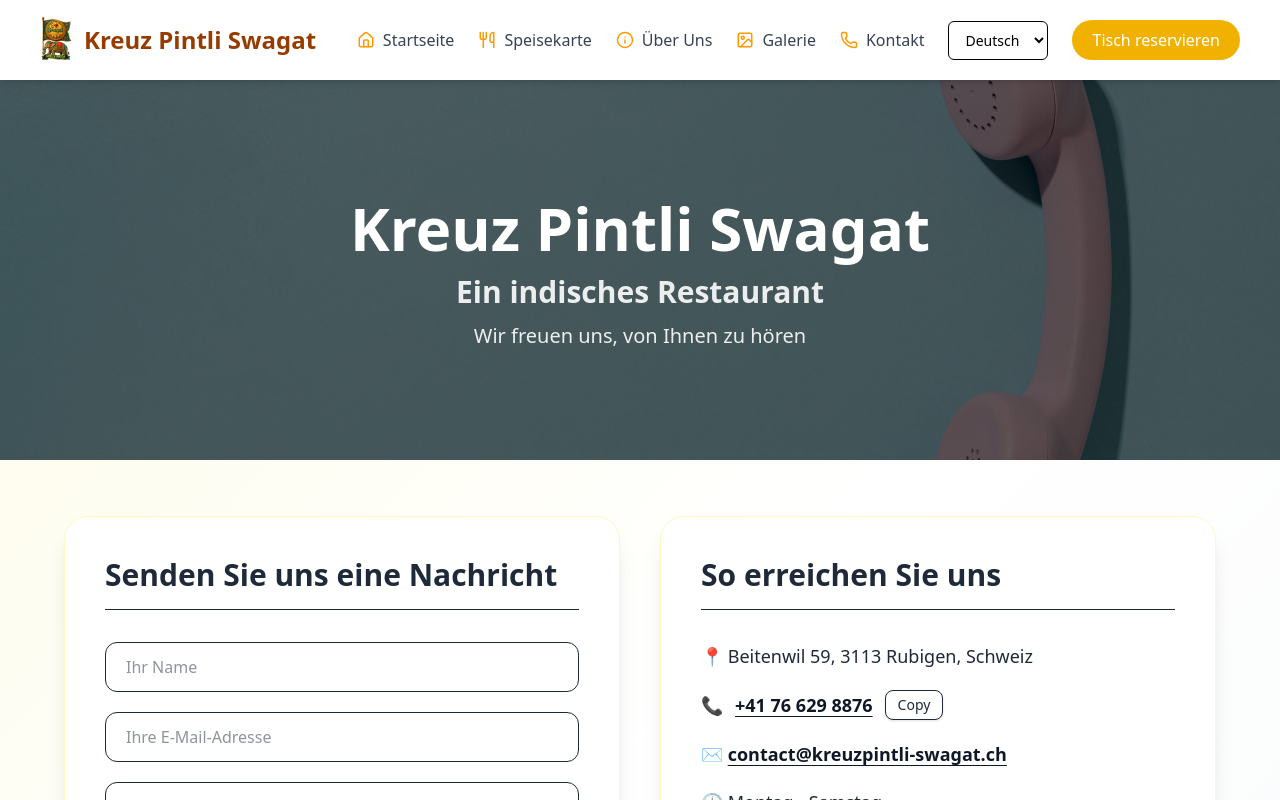
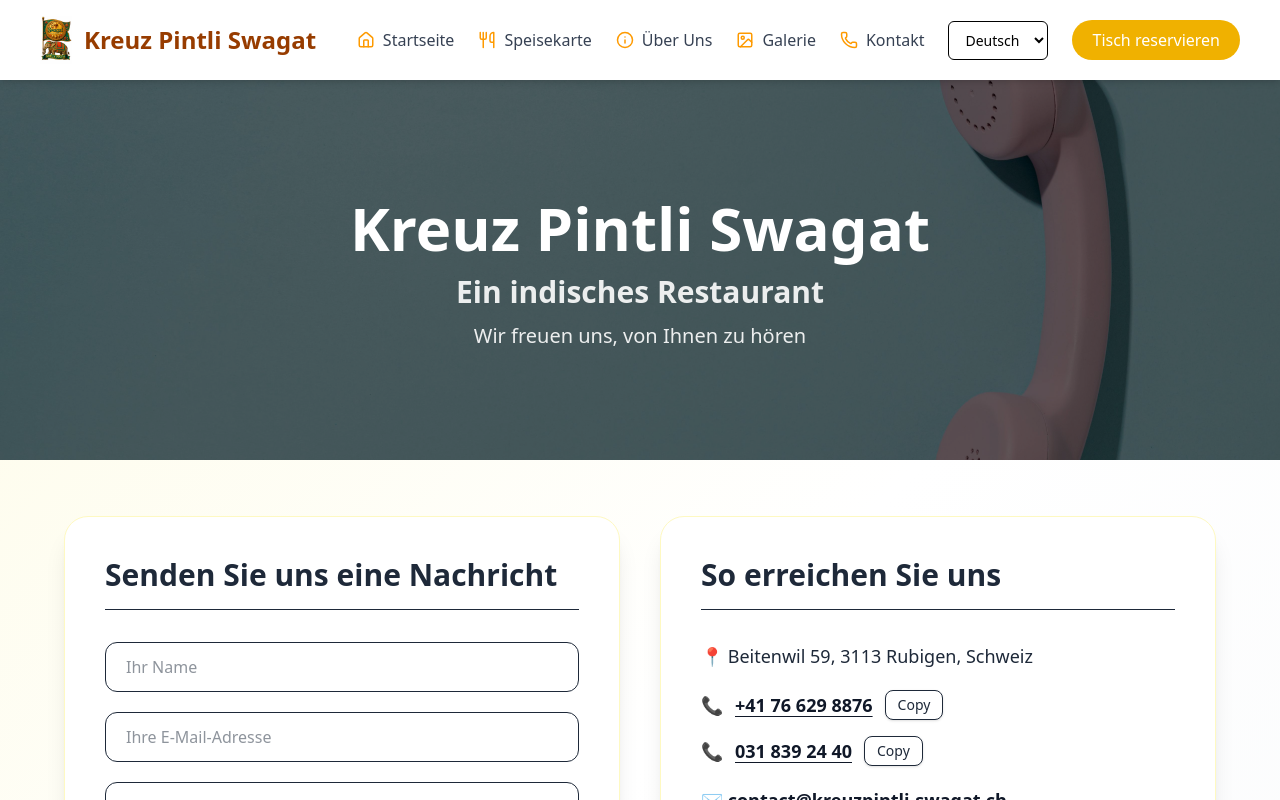
Before and after one commit to Rahul10291029/Restaurant-Website, a React (Vite) app in the folder RestaurantWebsite/: page /contact in a window 1280 px wide. Built offline with nearby package versions, Linux system fonts and the light colour scheme; no server answers.

Commit message:
Add new phone number and remove Seekh Kebab from menu

```diff
--- a/RestaurantWebsite/src/components/Contact.jsx
+++ b/RestaurantWebsite/src/components/Contact.jsx
@@ -23,9 +23,11 @@
   // ✅ Copy status
   const [copied, setCopied] = useState(false);
 
-  // ✅ Phone number (keep raw and formatted separately)
-  const rawPhone = "+41766298876"; // call-friendly (no spaces)
-  const displayPhone = "+41 76 629 8876"; // display-friendly
+  // ✅ Phone numbers
+  const phones = [
+    { raw: "+41766298876", display: "+41 76 629 8876" },
+    { raw: "0318392440", display: "031 839 24 40" }
+  ];
 
   // ✅ init EmailJS once (prevents "user id required" issues)
   useEffect(() => {
@@ -46,10 +48,10 @@
     setFormData((prev) => ({ ...prev, [name]: value }));
   };
 
-  const handleCopyPhone = async () => {
+  const handleCopyPhone = async (text) => {
     try {
-      await navigator.clipboard.writeText(rawPhone);
-      setCopied(true);
+      await navigator.clipboard.writeText(text);
+      setCopied(text);
       setTimeout(() => setCopied(false), 1500);
     } catch (e) {
       alert("Copy not supported. Please copy manually.");
@@ -234,24 +236,28 @@
               <p>📍 {t("footer_address")}</p>
 
               {/* CLICK TO CALL + COPY */}
-              <div className="flex items-center gap-3 flex-wrap">
+              <div className="space-y-4">
+                {phones.map((phone, idx) => (
+                  <div key={idx} className="flex items-center gap-3 flex-wrap">
                     <span className="text-lg">📞</span>
 
                     <a
-                  href={`tel:${rawPhone}`}
+                      href={`tel:${phone.raw}`}
                       className="font-semibold text-gray-900 underline underline-offset-4 hover:text-yellow-600 transition"
                       title="Tap to call"
                     >
-                  {displayPhone}
+                      {phone.display}
                     </a>
 
                     <button
-                  onClick={handleCopyPhone}
+                      onClick={() => handleCopyPhone(phone.display)}
                       type="button"
                       className="px-3 py-1 rounded-lg border text-sm bg-white hover:bg-gray-50 shadow-sm transition"
                     >
-                  {copied ? "Copied ✅" : "Copy"}
+                      {copied === phone.display ? "Copied ✅" : "Copy"}
                     </button>
+                  </div>
+                ))}
               </div>
 
               {/* Email clickable */}
--- a/RestaurantWebsite/src/locales/de/translation.json
+++ b/RestaurantWebsite/src/locales/de/translation.json
@@ -123,8 +123,7 @@
         { "nameKey": "item_chicken_bbq_salad", "price": "9 CHF", "type": "non_veg", "description": "Kalte Würfel von Hähnchen serviert mit Gurke, Tomate, Salatblätter mit Dressing" },
         { "nameKey": "item_veg_samosa", "price": "8 CHF", "type": "veg", "description": "Knusprig gebratene Teigtaschen gefüllt mit Kartoffeln, grünen Erbsen, Paneer und Gewürzen." },
         { "nameKey": "item_veg_pakora", "price": "10 CHF", "type": "veg", "description": "Frittierte Küchlein aus Zwiebeln, Spinat und Kartoffeln in Kichererbsenmehl." },
-        { "nameKey": "item_chicken_tikka", "price": "16 CHF", "type": "non_veg", "description": "Entbeintes Hähnchen in Gewürzen mariniert und im BBQ gegrillt." },
-        { "nameKey": "item_seekh_kebab", "price": "17 CHF", "type": "non_veg", "description": "Hackfleisch mit Kräutern und Gewürzen gemischt, aufgespießt und über Holzkohle gegrillt." }
+        { "nameKey": "item_chicken_tikka", "price": "16 CHF", "type": "non_veg", "description": "Entbeintes Hähnchen in Gewürzen mariniert und im BBQ gegrillt." }
       ]
     },
     {
@@ -312,7 +311,6 @@
   "item_veg_samosa": "Gemüse Samosa (2 Stück)",
   "item_veg_pakora": "Gemüse Pakora",
   "item_chicken_tikka": "Hähnchen Tikka",
-  "item_seekh_kebab": "Seekh Kebab",
   "item_chilli_chicken": "Chilli Chicken",
   "item_bbq_basil_chicken_tikka": "BBQ Basilikum Chicken Tikka",
   "item_drums_of_heaven": "Drums of Heaven",
@@ -465,7 +463,7 @@
   "footer_quick_links": "Schnelle Links",
   "footer_visit_us": "Besuchen Sie uns",
   "footer_address": "Beitenwil 59, 3113 Rubigen, Schweiz",
-  "footer_phone": "+41 07 66 298876",
+  "footer_phone": "+41 76 629 88 76 / 031 839 24 40",
   "footer_email": "contact@kreuzpintli-swagat.ch",
   "footer_hours": "Montag - Samstag\n10:00 – 14:00\n17:00 – 22:00\n\nSonntag\nGeschlossen",
   "footer_hours_weekdays": "Montag – Samstag",
--- a/RestaurantWebsite/src/locales/en/translation.json
+++ b/RestaurantWebsite/src/locales/en/translation.json
@@ -121,8 +121,7 @@
         { "nameKey": "item_chicken_bbq_salad", "price": "9 CHF", "type": "non_veg", "description": "Cold chicken cubes served with cucumber, tomato, and salad leaves with dressing." },
         { "nameKey": "item_veg_samosa", "price": "8 CHF", "type": "veg", "description": "Crispy fried pastry filled with potatoes, green peas, paneer, and spices." },
         { "nameKey": "item_veg_pakora", "price": "10 CHF", "type": "veg", "description": "Deep-fried fritters made with onions, spinach, and potatoes in gram flour." },
-        { "nameKey": "item_chicken_tikka", "price": "16 CHF", "type": "non_veg", "description": "Boneless chicken marinated in spices and grilled in BBQ." },
-        { "nameKey": "item_seekh_kebab", "price": "17 CHF", "type": "non_veg", "description": "Minced lamb mixed with herbs and spices, skewered and grilled over charcoal." }
+        { "nameKey": "item_chicken_tikka", "price": "16 CHF", "type": "non_veg", "description": "Boneless chicken marinated in spices and grilled in BBQ." }
       ]
     },
     {
@@ -310,7 +309,6 @@
   "item_veg_samosa": "Veg Samosa (2 pcs)",
   "item_veg_pakora": "Veg Pakora",
   "item_chicken_tikka": "Chicken Tikka",
-  "item_seekh_kebab": "Seekh Kebab",
   "item_chilli_chicken": "Chilli Chicken",
   "item_bbq_basil_chicken_tikka": "BBQ Basil Chicken Tikka",
   "item_drums_of_heaven": "Drums of Heaven",
@@ -459,8 +457,8 @@
     "footer_visit_us": "Visit Us",
     "footer_address": "Beitenwil 59, 3113 Rubigen, Switzerland",
 
-    "footer_phone": "+41 07 66 298876",
-    "footer_phone_raw": "+410766298876",
+    "footer_phone": "+41 76 629 88 76 / 031 839 24 40",
+    "footer_phone_raw": "+41766298876",
 
     "footer_email": "contact@kreuzpintli-swagat.ch",
     "footer_hours": "Monday - Saturday\n10:00 – 14:00\n17:00 – 22:00\n\nSunday\nClosed",
--- a/RestaurantWebsite/src/locales/es/translation.json
+++ b/RestaurantWebsite/src/locales/es/translation.json
@@ -152,7 +152,7 @@
   "footer_quick_links": "Enlaces Rápidos",
   "footer_visit_us": "Visítenos",
   "footer_address": "Beitenwil 59, 3113 Rubigen, Suiza",
-  "footer_phone": "+41 07 66 298876",
+  "footer_phone": "+41 76 629 88 76 / 031 839 24 40",
   "footer_email": "swagatindianrestaurant.in",
   "footer_hours": "Lunes - Sábado\n10:00 – 14:00\n17:00 – 22:00\n\nDomingo\nCerrado",
   "footer_hours_weekdays": "Lunes – Sábado",
--- a/RestaurantWebsite/src/locales/fr/translation.json
+++ b/RestaurantWebsite/src/locales/fr/translation.json
@@ -152,7 +152,7 @@
   "footer_quick_links": "Liens rapides",
   "footer_visit_us": "Visitez-nous",
   "footer_address": "Beitenwil 59, 3113 Rubigen, Suisse",
-  "footer_phone": "+41 07 66 298876",
+  "footer_phone": "+41 76 629 88 76 / 031 839 24 40",
   "footer_email": "swagatindianrestaurant.in",
   "footer_hours": "Lundi - Samedi\n10:00 – 14:00\n17:00 – 22:00\n\nDimanche\nFermé",
   "footer_hours_weekdays": "Lundi – Samedi",
```
Lines whose indentation alone changed are shown as unchanged.
